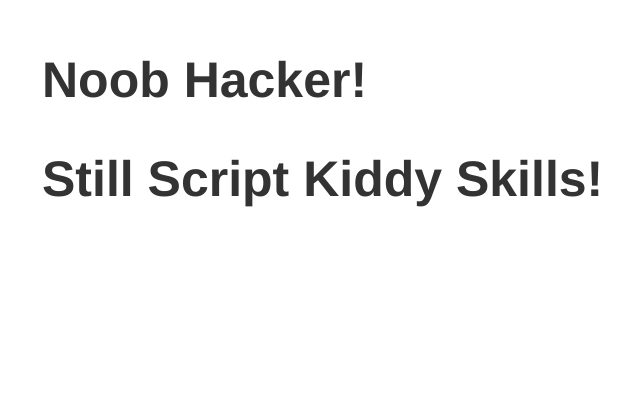
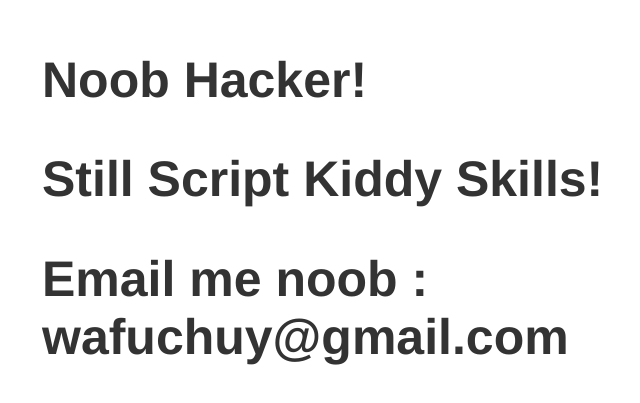
Before and after one commit to bluefalcon1029/access_granted, a plain HTML site: page index.html in a window 1280 px wide. Shown: the part 149-552 px from the top of the page, without its empty margins (273-913 px from the left). Drawn offline with Linux system fonts and the light colour scheme.

Commit message:
update for noob hacker
update for noob hacker

```diff
--- a/index.html
+++ b/index.html
@@ -12,6 +12,7 @@
 <article>
     <h1>Noob Hacker! </h1>
   <h1>Still Script Kiddy Skills! </h1>
+  <h1> Email me noob : wafuchuy@gmail.com
     <div>
 </div>
 </article>
```
